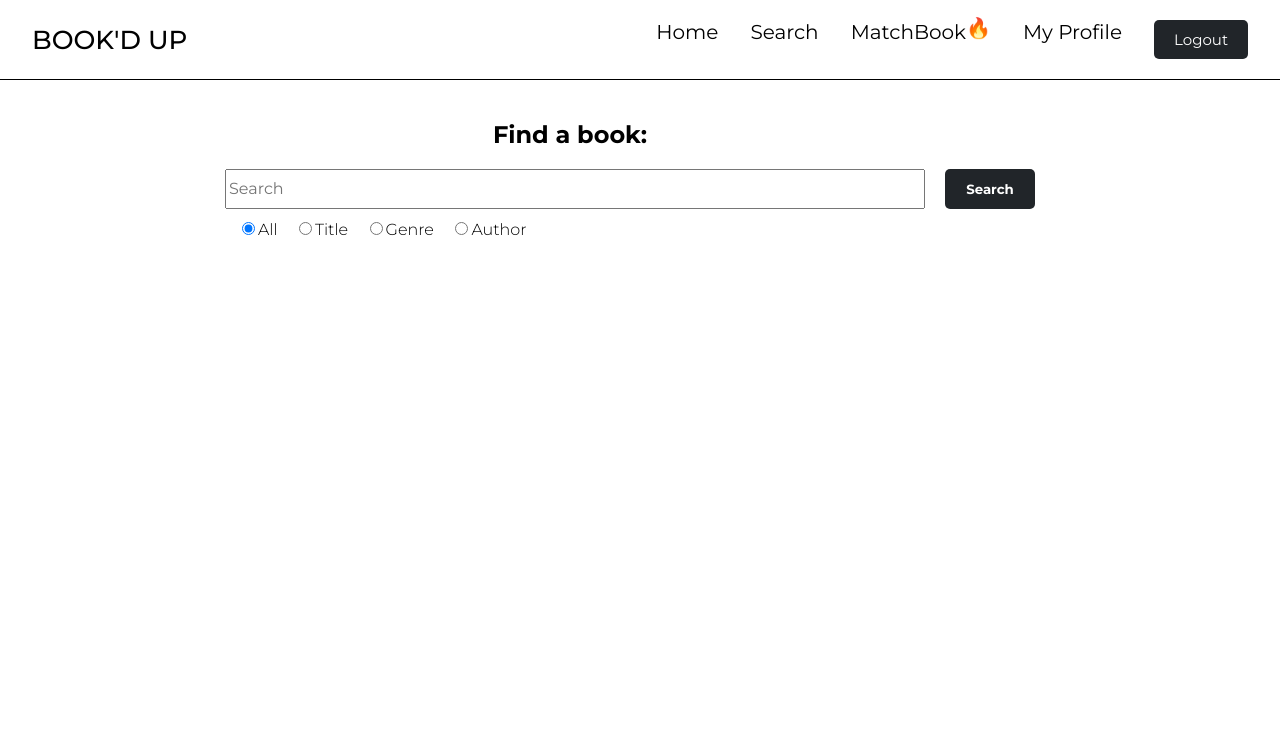
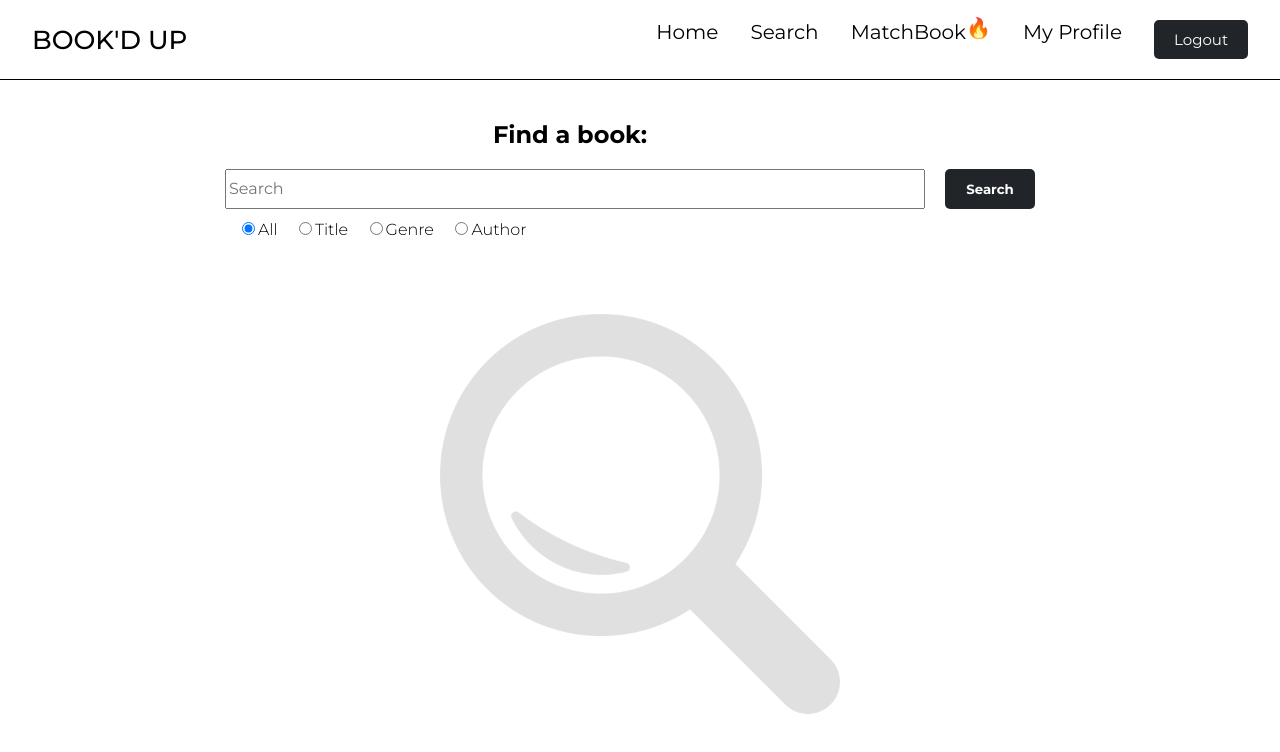
Before and after one commit to salmy101/Bookd-Up-Final, a React (Create React App) app in the folder react-front-end/: page /search in a window 1280 px wide. Shown: the top 752 px of the page. Built offline with nearby package versions, Linux system fonts and the light colour scheme; sample sign-in values are in the browser's storage.

Commit message:
added magnifying glass

```diff
--- a/react-front-end/src/routes/search.js
+++ b/react-front-end/src/routes/search.js
@@ -42,7 +42,7 @@ export default function Search() {
         key={index}
         thumbnail={(result.imageLinks && result.imageLinks.thumbnail) || "images/no-book-thumbnail.png"}
         title={result.title}
-        year={result.publishedDate.split("-")[0]}
+        year={result.publishedDate && result.publishedDate.split("-")[0]}
         author={result && result.authors && result.authors[0]}
         selfLink={result && result.selfLink}
         setBookSelfLink={setBookSelfLink}
@@ -71,6 +71,7 @@ export default function Search() {
         </div>
       </div>
 
+      {result.length === 0 && <img style={{width: '400px', display: 'block', marginRight: 'auto', marginLeft: 'auto', marginTop: '75px', opacity: 0.5}} src="images/magnifying-glass.png" alt="Magnifying Glass"/>}
       <div className="results-container">{result.length > 0 && getResults(result)}</div>
 
       <div className={`pagination-btn${result.length > 0 ? '--show' : ''}`}>
```
Also changed, not shown: react-front-end/public/images/magnifying-glass.png (added).
